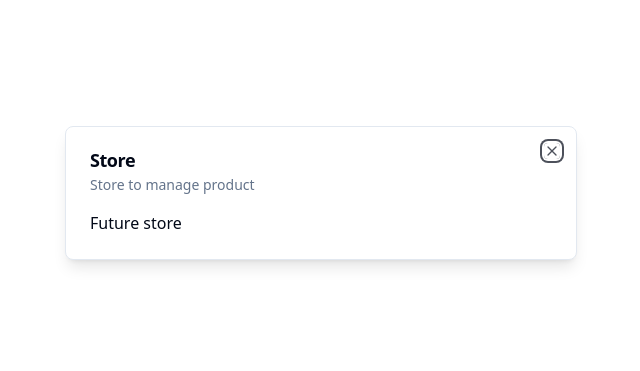
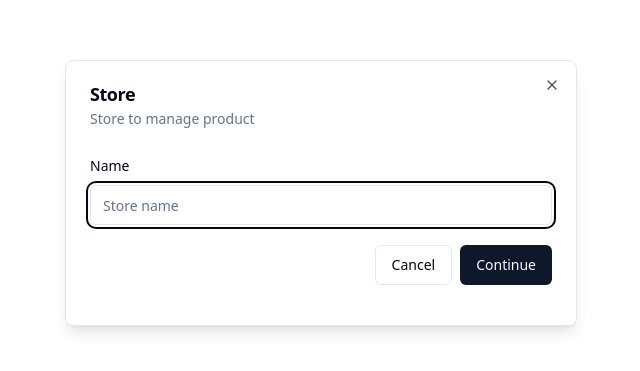
Before and after one commit to FajarMaftuhFadli/apotheca-admin, a Next.js app: page / in a window 1280 px wide. Shown: the part 207-578 px from the top of the page, without its empty margins (319-959 px from the left). Built offline with nearby package versions, Linux system fonts and the light colour scheme.

Commit message:
Add @hookform/resolvers and @radix-ui/react-label as dependencies, and implement a form with validation and submission functionality in StoreModal component using react-hook-form and zod

```diff
--- a/package.json
+++ b/package.json
@@ -10,7 +10,9 @@
   },
   "dependencies": {
     "@clerk/nextjs": "^4.23.2",
+    "@hookform/resolvers": "^3.2.0",
     "@radix-ui/react-dialog": "^1.0.4",
+    "@radix-ui/react-label": "^2.0.2",
     "@radix-ui/react-slot": "^1.0.2",
     "@types/node": "20.4.9",
     "@types/react": "18.2.20",
@@ -25,10 +27,12 @@
     "postcss": "8.4.27",
     "react": "18.2.0",
     "react-dom": "18.2.0",
+    "react-hook-form": "^7.45.4",
     "tailwind-merge": "^1.14.0",
     "tailwindcss": "3.3.3",
     "tailwindcss-animate": "^1.0.6",
     "typescript": "5.1.6",
+    "zod": "^3.21.4",
     "zustand": "^4.4.1"
   },
   "devDependencies": {
--- a/src/components/modals/store-modal.tsx
+++ b/src/components/modals/store-modal.tsx
@@ -1,10 +1,39 @@
 "use client";
+
+import * as z from "zod";
+import { useForm } from "react-hook-form";
+import { zodResolver } from "@hookform/resolvers/zod";
 
 import Modal from "@/components/ui/modal";
 import { useStoreModal } from "@/hooks/use-store-modal";
+import {
+  Form,
+  FormControl,
+  FormField,
+  FormItem,
+  FormLabel,
+  FormMessage,
+} from "@/components/ui/form";
+import { Input } from "@/components/ui/input";
+import { Button } from "@/components/ui/button";
+
+const formSchema = z.object({
+  name: z.string().min(1),
+});
 
 export default function StoreModal() {
   const storeModal = useStoreModal();
+
+  const form = useForm<z.infer<typeof formSchema>>({
+    resolver: zodResolver(formSchema),
+    defaultValues: {
+      name: "",
+    },
+  });
+
+  const onSubmit = async (values: z.infer<typeof formSchema>) => {
+    console.log(values);
+  };
 
   return (
     <Modal
@@ -13,7 +42,33 @@ export default function StoreModal() {
       isOpen={storeModal.isOpen}
       onClose={storeModal.onClose}
     >
-      Future store
+      <div>
+        <div className="space-y-4 py-2 pb-4">
+          <Form {...form}>
+            <form onSubmit={form.handleSubmit(onSubmit)}>
+              <FormField
+                control={form.control}
+                name="name"
+                render={({ field }) => (
+                  <FormItem>
+                    <FormLabel>Name</FormLabel>
+                    <FormControl>
+                      <Input placeholder="Store name" {...field} />
+                    </FormControl>
+                    <FormMessage />
+                  </FormItem>
+                )}
+              />
+              <div className="flex w-full items-center justify-end space-x-2 pt-5">
+                <Button variant={"outline"} onClick={storeModal.onClose}>
+                  Cancel
+                </Button>
+                <Button type="submit">Continue</Button>
+              </div>
+            </form>
+          </Form>
+        </div>
+      </div>
     </Modal>
   );
 }
--- /dev/null
+++ b/src/components/ui/button.tsx
@@ -0,0 +1,56 @@
+import * as React from "react"
+import { Slot } from "@radix-ui/react-slot"
+import { cva, type VariantProps } from "class-variance-authority"
+
+import { cn } from "@/lib/utils"
+
+const buttonVariants = cva(
+  "inline-flex items-center justify-center rounded-md text-sm font-medium ring-offset-background transition-colors focus-visible:outline-none focus-visible:ring-2 focus-visible:ring-ring focus-visible:ring-offset-2 disabled:pointer-events-none disabled:opacity-50",
+  {
+    variants: {
+      variant: {
+        default: "bg-primary text-primary-foreground hover:bg-primary/90",
+        destructive:
+          "bg-destructive text-destructive-foreground hover:bg-destructive/90",
+        outline:
+          "border border-input bg-background hover:bg-accent hover:text-accent-foreground",
+        secondary:
+          "bg-secondary text-secondary-foreground hover:bg-secondary/80",
+        ghost: "hover:bg-accent hover:text-accent-foreground",
+        link: "text-primary underline-offset-4 hover:underline",
+      },
+      size: {
+        default: "h-10 px-4 py-2",
+        sm: "h-9 rounded-md px-3",
+        lg: "h-11 rounded-md px-8",
+        icon: "h-10 w-10",
+      },
+    },
+    defaultVariants: {
+      variant: "default",
+      size: "default",
+    },
+  }
+)
+
+export interface ButtonProps
+  extends React.ButtonHTMLAttributes<HTMLButtonElement>,
+    VariantProps<typeof buttonVariants> {
+  asChild?: boolean
+}
+
+const Button = React.forwardRef<HTMLButtonElement, ButtonProps>(
+  ({ className, variant, size, asChild = false, ...props }, ref) => {
+    const Comp = asChild ? Slot : "button"
+    return (
+      <Comp
+        className={cn(buttonVariants({ variant, size, className }))}
+        ref={ref}
+        {...props}
+      />
+    )
+  }
+)
+Button.displayName = "Button"
+
+export { Button, buttonVariants }
```
Also changed, not shown: 1 other file (tests, documents, lock files or other folders).
